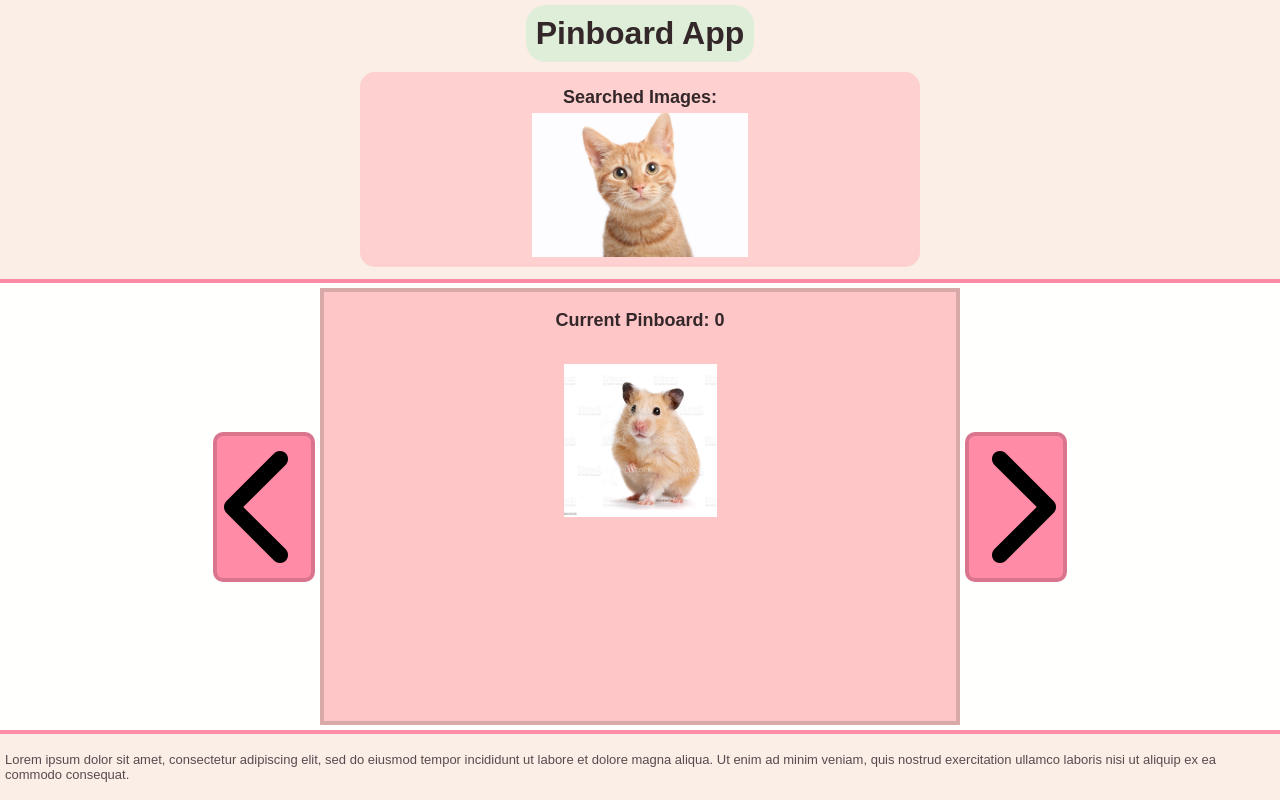
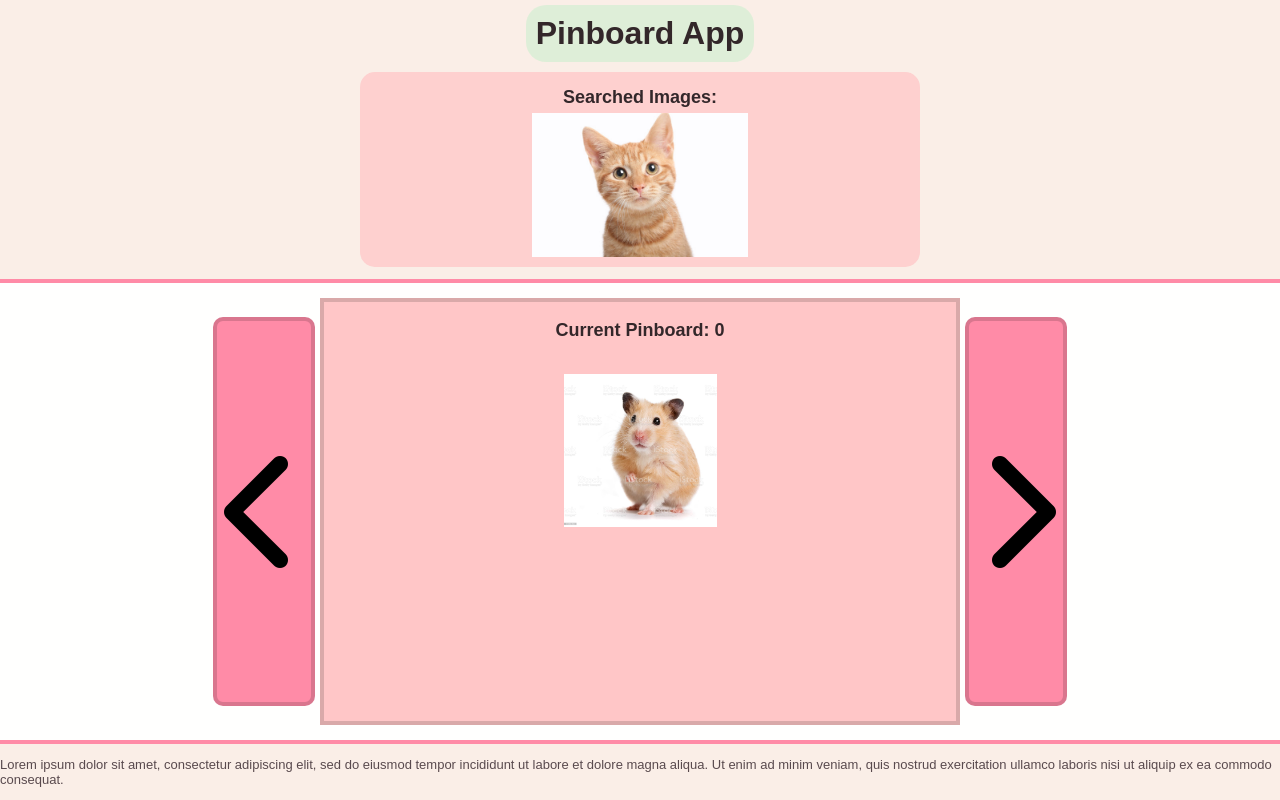
Before and after one commit to JChaoful/react-test, a React (Create React App) app: page / in a window 1280 px wide. Built offline with nearby package versions, Linux system fonts and the light colour scheme.

Commit message:
update arrow styling, carousel image min-size

```diff
--- a/src/css/App.css
+++ b/src/css/App.css
@@ -64,12 +64,18 @@ h1 {
 }
 
 .chevron {
-  font-size: 16vh;
+  display: flex;
+  flex-direction: column;
+  justify-content: center;
+  align-items: center;
+  font-size: calc(min(10vw,16vh));
+  height: 85%;
   background-color: #ff8ba7;
   padding: 7px;
   border: 4px solid rgba(0, 0, 0, 0.15);
   border-radius: 10px;
 }
+
 
 .fa-chevron-left {
   margin-right: 5px;
@@ -84,13 +90,13 @@ h1 {
 }
 .pinboard-carousel .board {
   width: 50vw;
-  height: calc(100% - 10px);
+  height: calc(100% - 30px);
   display: flex;
   flex-direction: column;
   align-items: stretch;
   background-color: #ffc6c7;
   border: 4px solid rgba(0, 0, 0, 0.15);
-  margin: 5px 0;
+  margin: 15px 0;
 }
 
 .board > .label {
@@ -105,6 +111,7 @@ h1 {
 .pinboard-image {
   margin: 5px;
   width: 25%;
+  min-width: 80px;
 }
 
 footer {
@@ -113,7 +120,6 @@ footer {
 
 footer > p {
   color: #594a4e;
-  padding: 5px;
   border-radius: 8px;
 }
 /* .App-header {
```
